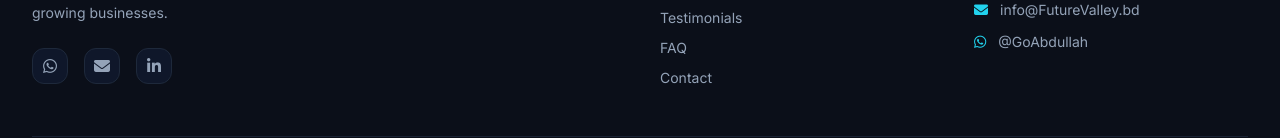
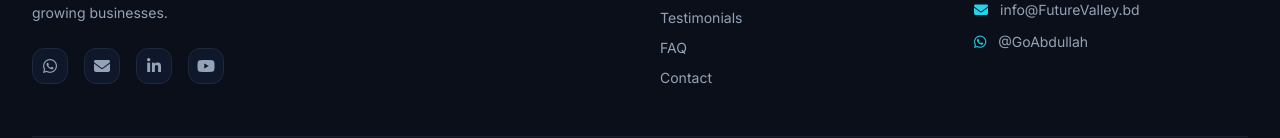
Before and after one commit to AbdullahValley/Web-Services, a plain HTML site: page index.html in a window 1280 px wide. Shown: the part 6794-6932 px from the top of the page. Drawn offline with nearby package versions, Linux system fonts and the light colour scheme.

Commit message:
Youtube Added

```diff
--- a/index.html
+++ b/index.html
@@ -805,6 +805,9 @@
                         <a href="https://www.linkedin.com/company/futurevalleybd" target="_blank" class="w-9 h-9 rounded-xl bg-slate-900 border border-slate-800 flex items-center justify-center hover:text-cyan-400 hover:border-cyan-500/50 transition-all">
                             <i class="fab fa-linkedin-in"></i>
                         </a>
+                        <a href="https://www.youtube.com/@Future-Valley" target="_blank" class="w-9 h-9 rounded-xl bg-slate-900 border border-slate-800 flex items-center justify-center hover:text-cyan-400 hover:border-cyan-500/50 transition-all">
+                            <i class="fab fa-youtube"></i>
+                        </a>
                     </div>
                 </div>
 
```
